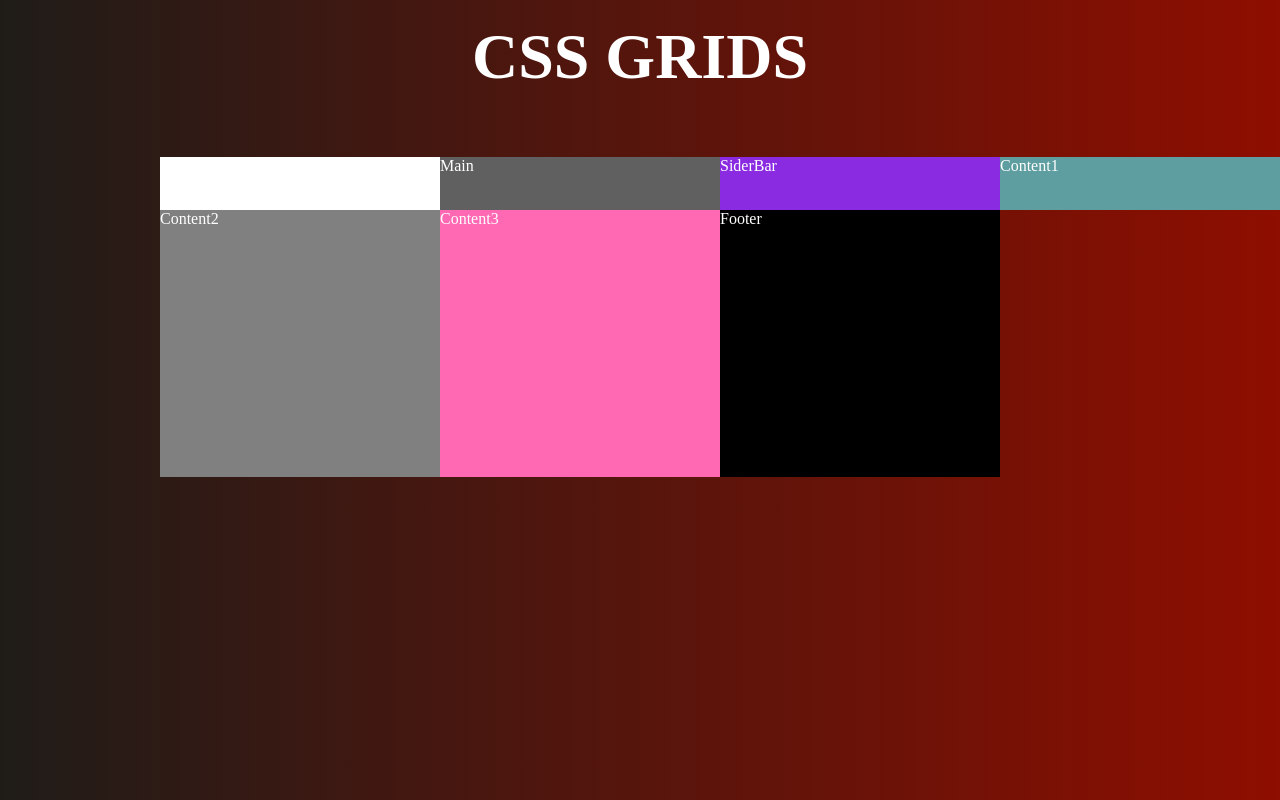
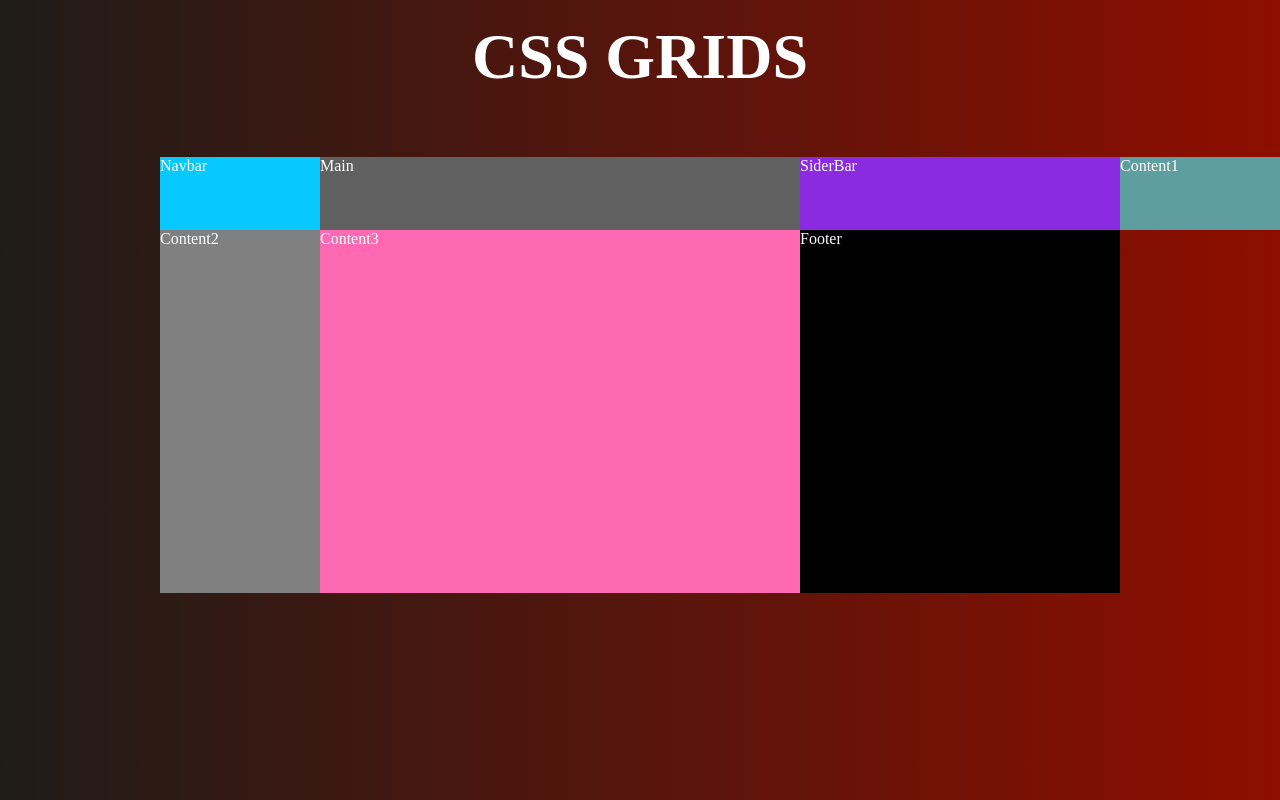
Before and after one commit to heytemisan/gridGarden, a React (Create React App) app: page / in a window 1280 px wide. Shown: the top 800 px of the page. Built offline with nearby package versions, Linux system fonts and the light colour scheme; a web font is replaced by a local one.

Commit message:
updated App.js

```diff
--- a/src/App.css
+++ b/src/App.css
@@ -23,12 +23,12 @@ h1 {
   margin-left: 160px;
   display: grid;
   color:white;
-  grid-template-columns: 1fr 1fr 1fr 1fr;
-  grid-template-rows: 0.2fr 1fr 1fr 0.8fr;
+  grid-template-columns: 1fr 3fr 2fr 1fr;
+  grid-template-rows: 0.4fr 2fr 1.2fr 0.8fr;
 }
 
 .nav {
-  background-color: white;
+  background-color: rgb(7, 201, 255);
 }
 
 .main {
@@ -54,5 +54,4 @@ h1 {
 footer {
   background-color:black;
 }
-
 }}
```
